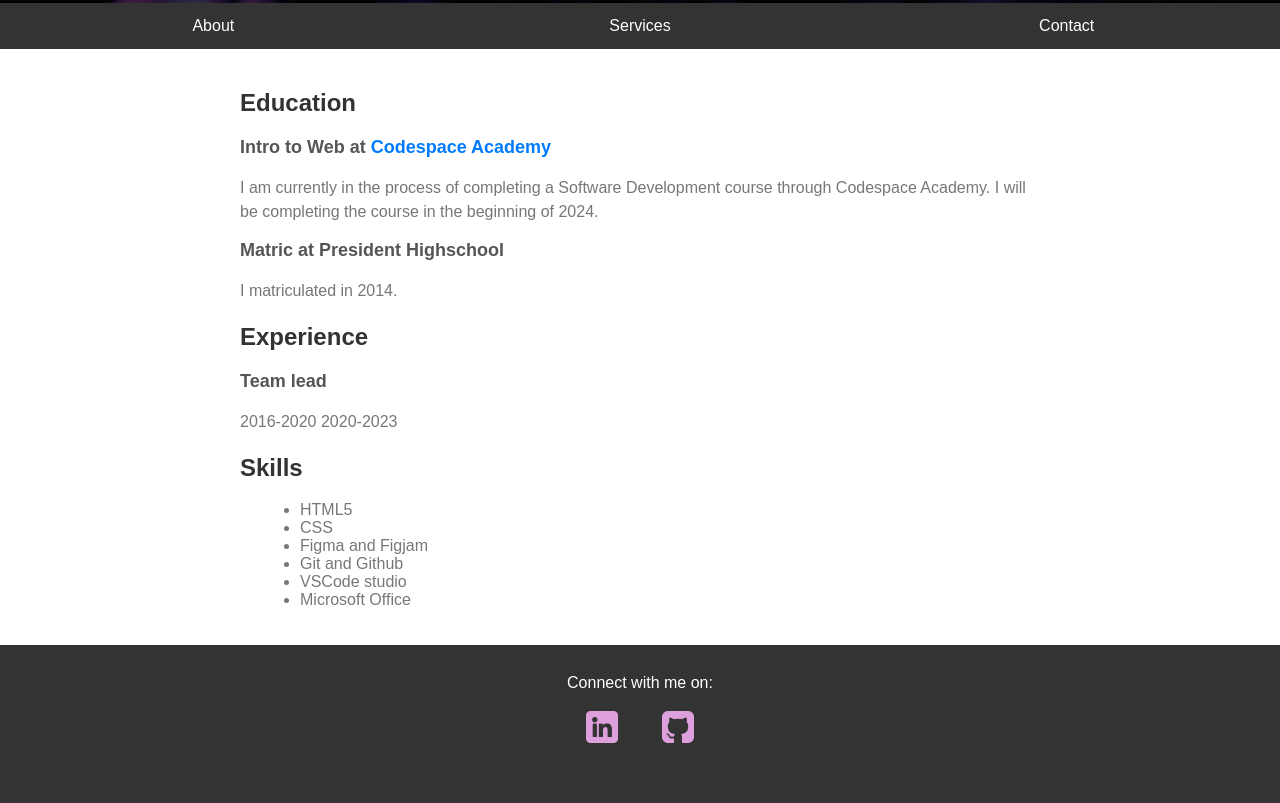
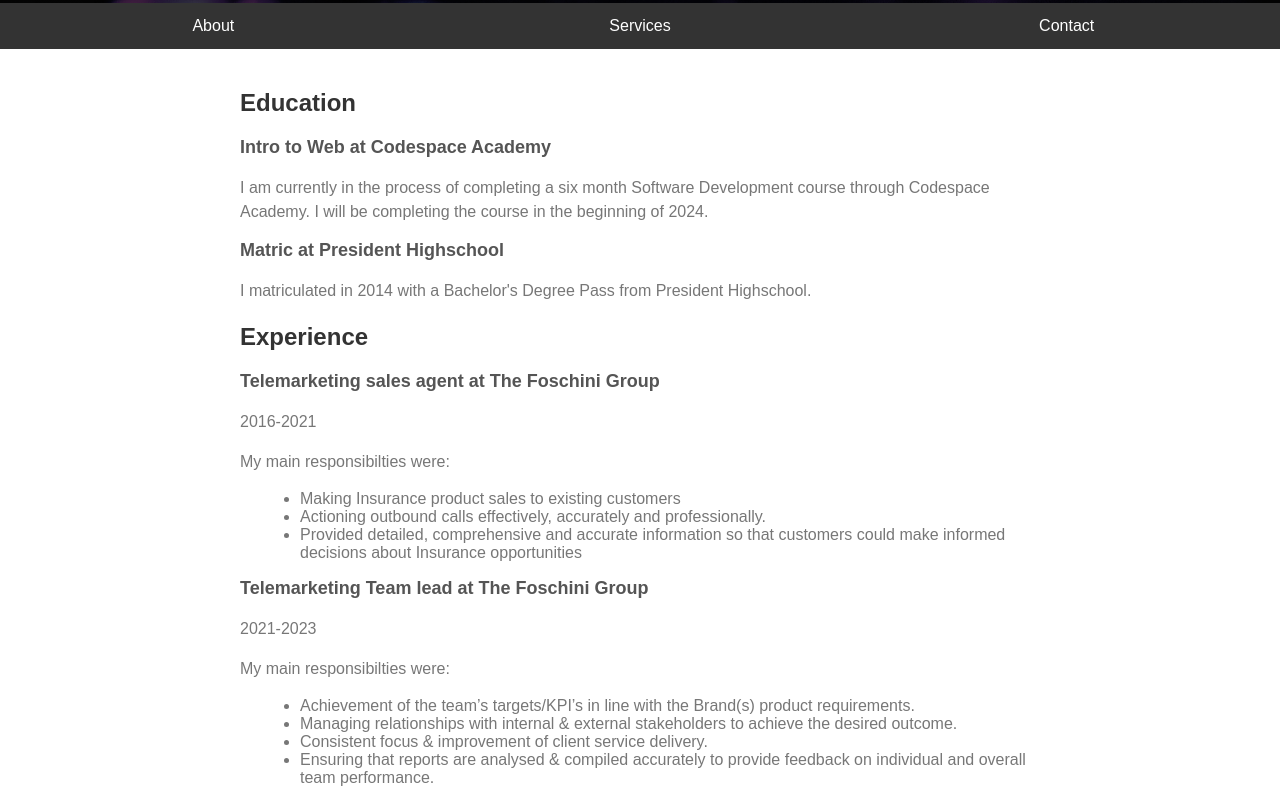
Before and after one commit to Hey-Claudia/digital-resume, a plain HTML site: page index.html in a window 1280 px wide. Shown: the part 797-1600 px from the top of the page. Drawn offline with Linux system fonts and the light colour scheme.

Commit message:
Added body text in HTML and formsubmit 2nd page

```diff
--- a/index.html
+++ b/index.html
@@ -28,8 +28,8 @@
     <!--------------NAVBAR-------------->
     <section>
       <ul class="navbar">
-        <li class="nav-item"><a href="#about">About</a></li>
-        <li class="nav-item"><a href="#services">Services</a></li>
+        <li class="nav-item"><a href="#Education">About</a></li>
+        <li class="nav-item"><a href="#Skills">Services</a></li>
         <li class="nav-item"><a href="#contact">Contact</a></li>
       </ul>
     </section>
@@ -38,26 +38,44 @@
     <div class="main-body">
       <section>
         <h2 id="Education">Education</h2>
-        <h3>
-          Intro to Web at
-          <a href="https://www.codespace.co.za/" target="_blank"
-            >Codespace Academy</a
-          >
-        </h3>
+        <h3>Intro to Web at Codespace Academy </h3>
         <p>
-          I am currently in the process of completing a Software Development
+          I am currently in the process of completing a six month Software Development
           course through Codespace Academy. I will be completing the course in
           the beginning of 2024.
         </p>
         <h3>Matric at President Highschool</h3>
-        <p>I matriculated in 2014.</p>
+        <p>I matriculated in 2014 with a Bachelor's Degree Pass from President Highschool.</p>
       </section>
 
       <section>
         <h2 id="Experience">Experience</h2>
-        <h3>Team lead</h3>
-        <p>2016-2020 2020-2023</p>
+        <h3>Telemarketing sales agent at The Foschini Group</h3>
+        <p>2016-2021 </p>
+        <p> My main responsibilties were:</p>
+        <ul>
+          <li>Making Insurance product sales to existing customers
+          </li>
+          <li>Actioning outbound calls effectively, accurately and professionally.
+          </li>
+          <li>Provided detailed, comprehensive and accurate information so that customers could make informed decisions about Insurance opportunities
+          </li>
+
+        </ul>
+        <h3>Telemarketing Team lead at The Foschini Group</h3>
+        <p>2021-2023 </p>
+        <p> My main responsibilties were:</p>
       </section>
+      <ul>
+        <li>Achievement of the team’s targets/KPI’s in line with the Brand(s) product requirements.
+        </li>
+        <li>Managing relationships with internal & external stakeholders to achieve the desired outcome.
+        </li>
+        <li>Consistent focus & improvement of client service delivery.
+        </li>
+        <li>Ensuring that reports are analysed & compiled accurately to provide feedback on individual and overall team performance.
+        </li>
+      </ul>
 
       <section>
         <h2 id="Skills">Skills</h2>
@@ -76,18 +94,26 @@
     <footer>
       <p>Connect with me on:</p>
       <span class="icon-links">
-        <a href="https://www.linkedin.com/in/your-linkedin-profile" target="_blank"> <img src="Images/linkedin.png" alt="Linkedin" </a>
+        <a
+          href="https://www.linkedin.com/in/your-linkedin-profile"
+          target="_blank"
+        >
+          <img src="Images/linkedin.png" alt="Linkedin"
+        </a>
       </span>
-      <a href="https://github.com/Hey-Claudia" target="_blank"><img src="Images/github-sign.png" alt="Github">
-        </a
+      <a href="https://github.com/Hey-Claudia" target="_blank"
+        ><img src="Images/github-sign.png" alt="Github" />
+      </a>
+
+      <!-------------FORM SECTION-------------->
       <section>
         <h2 id="Contact">Contact Me</h2>
-          <form action="https://formsubmit.io/send/chclaudiahesse@gmail.com" method="POST">
+        <form action="Formsubmitted.html" method="POST">
           <label for="name">Your Name:</label>
-              <input type="text" id="name" name="name" required>
+          <input type="text" id="name" name="name" required />
 
           <label for="email">Your Email:</label>
-              <input type="email" id="email" name="email" required>
+          <input type="email" id="email" name="email" required />
 
           <label for="message">Message:</label>
           <textarea id="message" name="message" rows="4" required></textarea>
```
Also changed, not shown: Formsubmitted.html (added, +12 -0 lines), 1 other file. Lines whose indentation alone changed are shown as unchanged.
